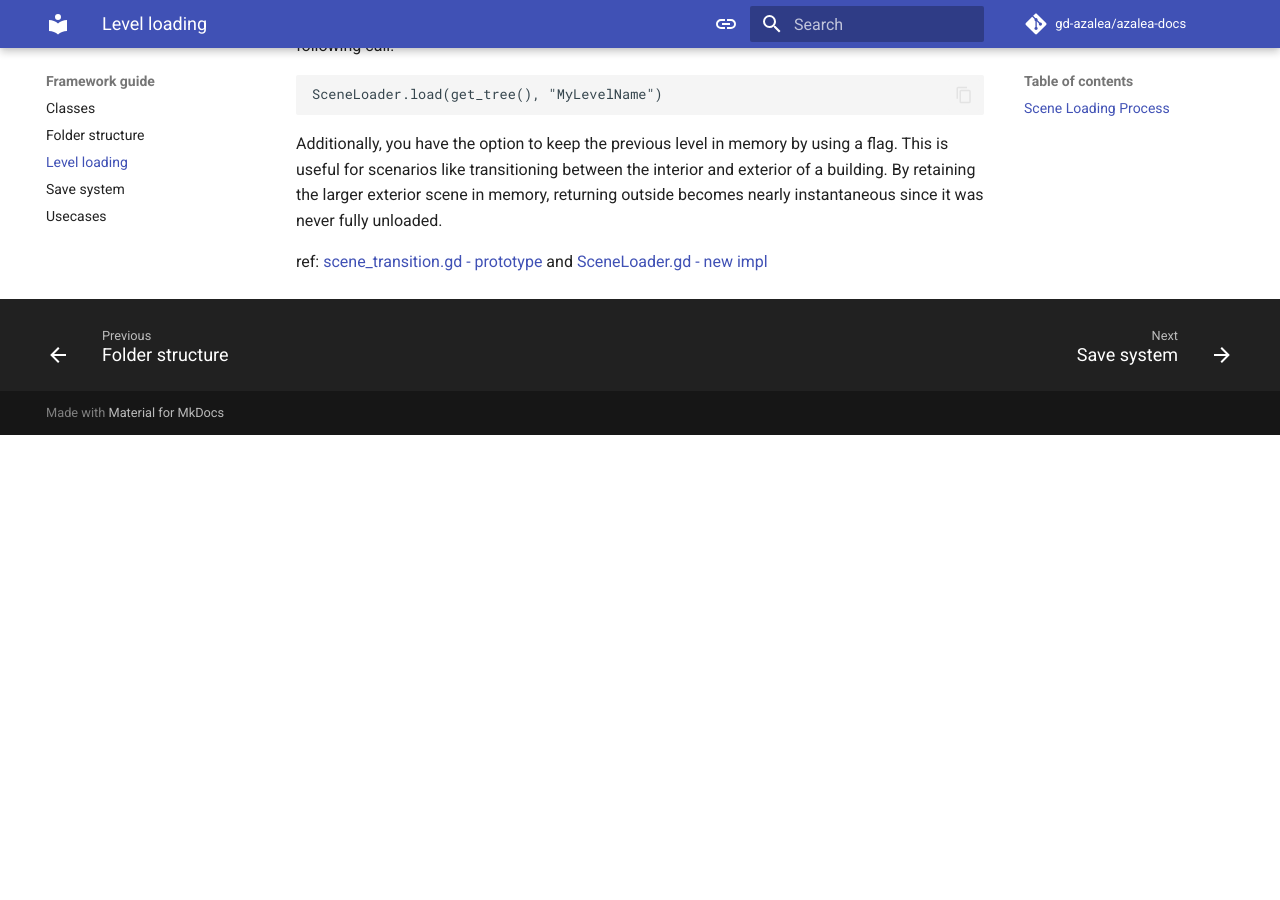
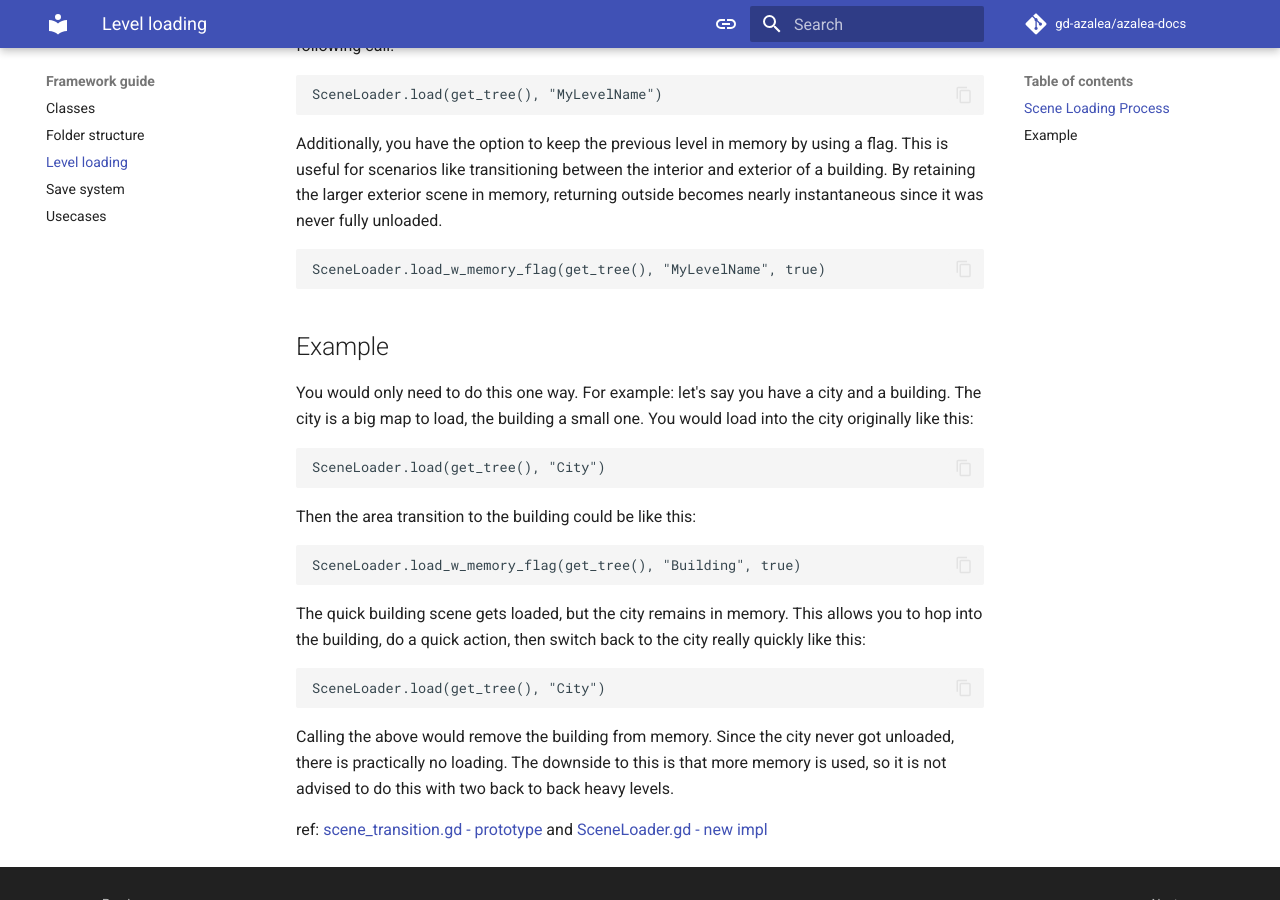
Before and after one commit to gd-azalea/azalea-docs, an MkDocs documentation site: the page built from docs/framework-guide/level-loading.md, in a window 1280 px wide and 900 px high, scrolled down 714 px. Built offline with MkDocs 1.6.1 and Material for MkDocs 9.7.7, drawn with Linux system fonts in a browser that asks for light colours; comment, search, counter and statistics services are not loaded; before the commit the page ends 1149 px from its top, so only the background shows below that.

Commit message:
Update level-loading.md

````diff
--- a/docs/framework-guide/level-loading.md
+++ b/docs/framework-guide/level-loading.md
@@ -21,6 +21,26 @@ The primary class responsible for this process is SceneLoader. You can load a le
 SceneLoader.load(get_tree(), "MyLevelName")
 ```
 
-Additionally, you have the option to keep the previous level in memory by using a flag. This is useful for scenarios like transitioning between the interior and exterior of a building. By retaining the larger exterior scene in memory, returning outside becomes nearly instantaneous since it was never fully unloaded.
+Additionally, you have the option to keep the previous level in memory by using a flag. This is useful for scenarios like transitioning between the interior and exterior of a building. By
+retaining the larger exterior scene in memory, returning outside becomes nearly instantaneous since it was never fully unloaded.
+
+``` gdscript
+SceneLoader.load_w_memory_flag(get_tree(), "MyLevelName", true)
+```
+
+## Example
+You would only need to do this one way. For example: let's say you have a city and a building. The city is a big map to load, the building a small one. You would load into the city originally like this:
+``` gdscript
+SceneLoader.load(get_tree(), "City")
+```
+Then the area transition to the building could be like this:
+``` gdscript
+SceneLoader.load_w_memory_flag(get_tree(), "Building", true)
+```
+The quick building scene gets loaded, but the city remains in memory. This allows you to hop into the building, do a quick action, then switch back to the city really quickly like this:
+``` gdscript
+SceneLoader.load(get_tree(), "City")
+```
+Calling the above would remove the building from memory. Since the city never got unloaded, there is practically no loading. The downside to this is that more memory is used, so it is not advised to do this with two back to back heavy levels.
 
 ref: [scene_transition.gd - prototype](https://github.com/kevindeyne/azalea-prototype/blob/main/player/scene_transition.gd) and [SceneLoader.gd - new impl](https://github.com/gd-azalea/azalea/blob/main/scripts/framework/SceneLoader.gd)
````
